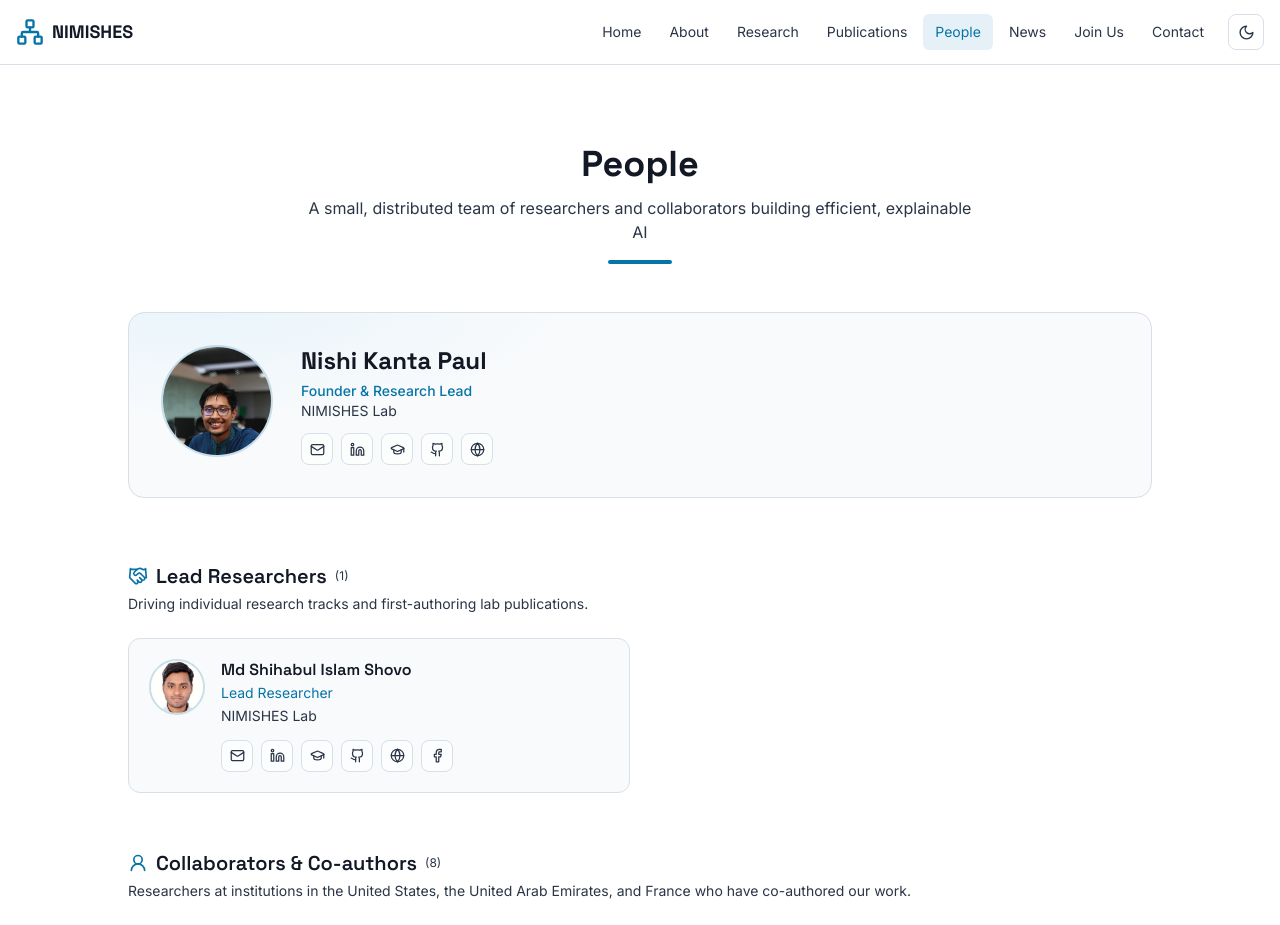
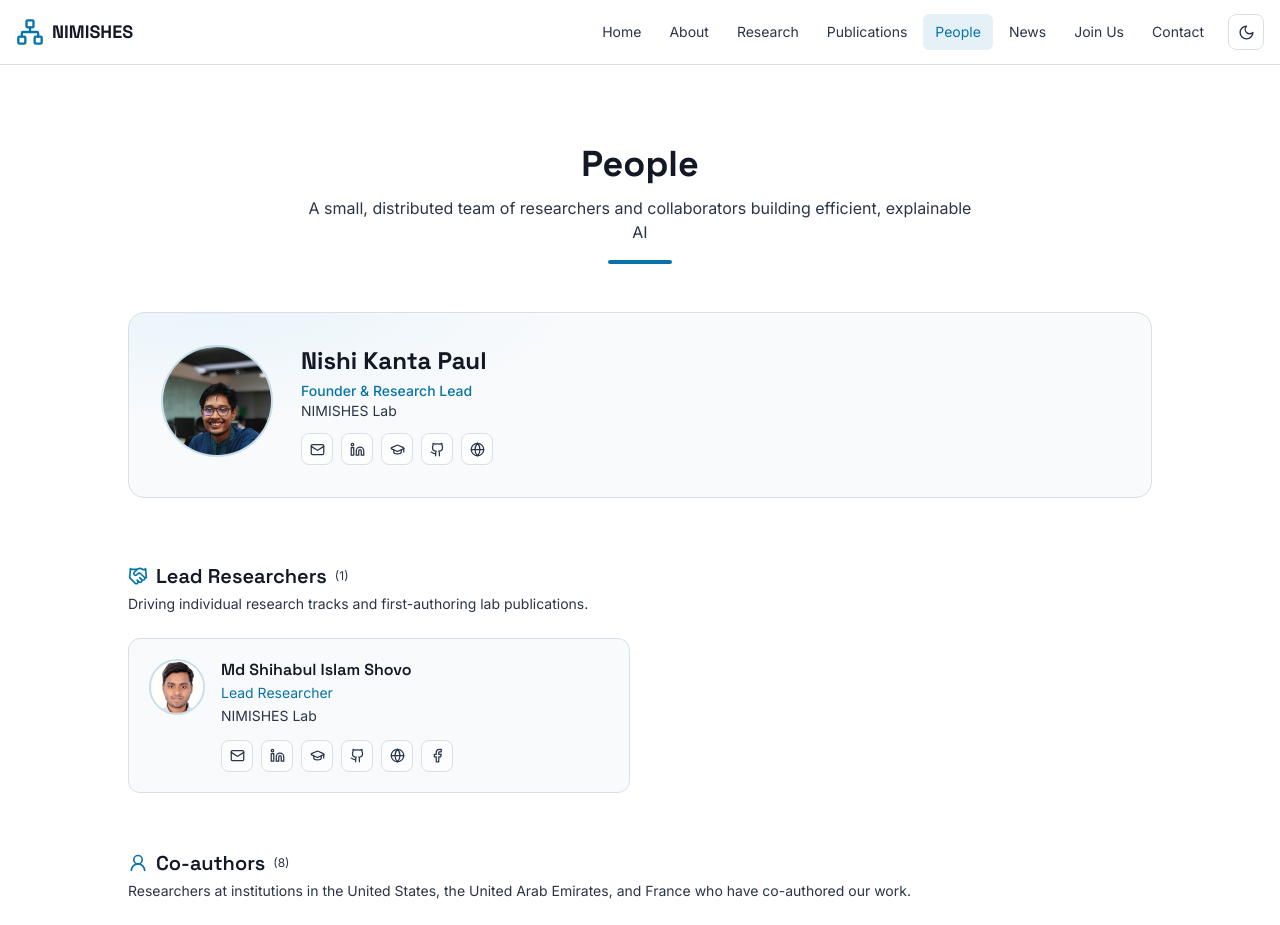
Before and after one commit to Nishi-Kanta-Paul/NIMISHES-Lab, a React (Vite) app: page /people in a window 1280 px wide. Shown: the top 925 px of the page. Built offline with nearby package versions, Linux system fonts and the light colour scheme; the HTML template or start-up script is replaced by a standard one.

Commit message:
feat: rename section title from "Collaborators & Co-authors" to "Co-authors"

```diff
--- a/src/pages/People.tsx
+++ b/src/pages/People.tsx
@@ -80,7 +80,7 @@ const groups: Group[] = [
     ],
   },
   {
-    title: "Collaborators & Co-authors",
+    title: "Co-authors",
     icon: UserRound,
     blurb: "Researchers at institutions in the United States, the United Arab Emirates, and France who have co-authored our work.",
     columns: "sm:grid-cols-2",
```
